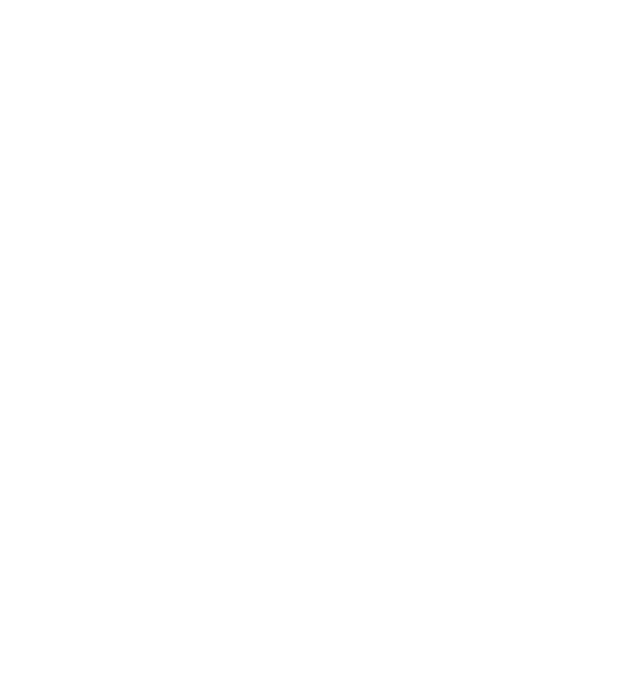
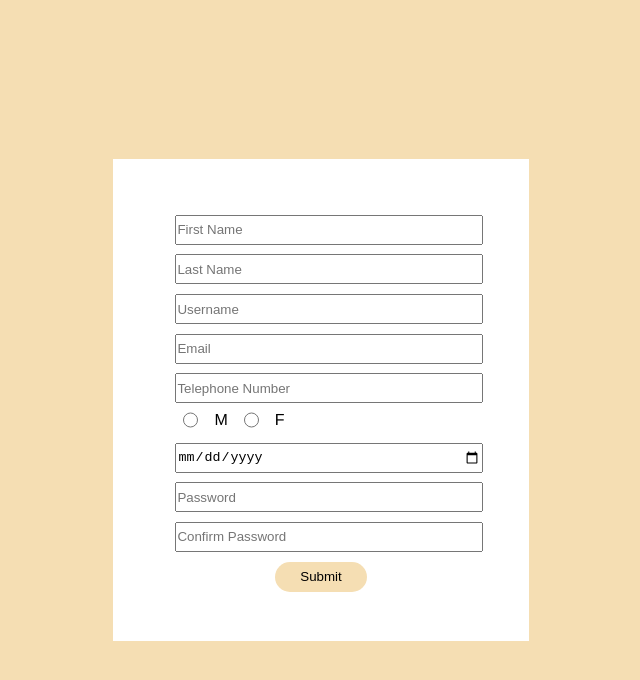
Before and after one commit to LirimKusari/WebLogIn, a plain HTML site: page index.html in a window 1280 px wide. Shown: the whole page, without its empty margins (319-959 px from the left). Drawn offline with Linux system fonts and the light colour scheme.

Commit message:
html and css is done, started validiation

```diff
--- a/index.html
+++ b/index.html
@@ -1,11 +1,56 @@
-<!DOCTYPE html>
+
 <html lang="en">
   <head>
     <meta charset="UTF-8" />
     <meta http-equiv="X-UA-Compatible" content="IE=edge" />
     <meta name="viewport" content="width=device-width, initial-scale=1.0" />
-    <link rel="stylesheet" href="" />
+    <link rel="stylesheet" href="style.css" />
     <title>Document</title>
   </head>
-  <body></body>
+  <body>
+    <div id="bg">
+        <form class="form">
+          <div>
+            <input type="text" id="First_Name" placeholder="First Name"  />
+          <label class="hide">First Name is not valid</label>
+
+
+            <input type="text" id="Last_Name" placeholder="Last Name"  />
+            <label class="hide">Last Name is not valid</label>
+
+
+            <input type="text" id="Username" placeholder="Username"  />
+            <label class="hide">Username is not valid</label>
+
+
+            <input type="email" id="Email" placeholder="Email"  />
+            <label class="hide">Email is not valid</label>
+
+
+            <input type="tel" id="Phone"placeholder="Telephone Number" />
+            <label class="hide">Number is not valid</label>
+
+            <div class="select-gender">
+
+              <input type="radio" name="gjinia"  >M</input>
+              <input type="radio" name="gjinia"  >F</input>
+            </div>
+
+            <input type="date"id="Birth_Date" min="1920" max="2016" placeholder="Birth Date" />
+
+            <input type="password"id="password" placeholder="Password" />
+            <label class="hide">Password is not valid</label>
+
+            <input type="password"id="password2" placeholder="Confirm Password" />
+            <label class="hide" >Password does not match</label>
+
+            <input type="button" value="Submit" class= "button" ></input>
+          </div>
+
+
+        </form>
+      </div>
+    </div>
+    <script src="/main.js"></script>
+  </body>
 </html>
--- /dev/null
+++ b/main.js
@@ -0,0 +1,16 @@
+let first = document.querySelector("#First_Name");
+let last = document.querySelector("#Last_Name");
+let username = document.querySelector("Username");
+let email = document.querySelector("Email");
+let phone = document.querySelector("Phone");
+let birth_date = document.querySelector("Birth_Date");
+let psw = document.querySelector("password");
+let psw2 = document.querySelector("password2");
+
+// let a = document.querySelectorAll("input");
+// a.forEach(a => a.addEventListener("keyup",func )
+
+first.addEventListener("keyup", (e) => {
+  if (first.value.length < 5) {
+  }
+});
--- a/style.css
+++ b/style.css
@@ -0,0 +1,78 @@
+* {
+  margin: 0;
+  padding: 0;
+  border-radius: border-box;
+}
+:root {
+  --error: red;
+}
+body {
+  background-color: #f0f0f0;
+  font-family: helvetica;
+}
+
+/* Utilitys */
+.hide {
+  display: none;
+}
+
+/* Form */
+#bg {
+  width: 100%;
+  height: 100vh;
+  background: wheat;
+  display: flex;
+  justify-content: center;
+  align-items: center;
+}
+
+.form {
+  background: white;
+  width: 30%;
+  height: auto;
+  padding: 3rem 1rem;
+  display: flex;
+  flex-direction: column;
+  align-items: center;
+  justify-content: center;
+}
+
+.form > div {
+  width: 80%;
+  display: flex;
+  flex-direction: column;
+  align-items: left;
+  justify-content: center;
+}
+
+.form input {
+  width: 100%;
+  height: 30px;
+  margin: 0.5rem 0.5rem 0.1rem 0.5rem;
+}
+.form label {
+  color: var(--error);
+  margin: 0.1rem 0.55rem;
+  font-size: 0.8rem;
+}
+
+.form .select-gender {
+  display: flex;
+  align-items: center;
+}
+.form .select-gender input {
+  margin: 0 1rem;
+  padding: 0;
+  width: 15px;
+}
+
+.form input[type="button"] {
+  width: 30%;
+  align-self: center;
+  background: wheat;
+  border: 1px;
+  border-radius: 15px;
+}
+
+/* uqku - dhip */
+/* uqkur -  rryp */ ;
```
